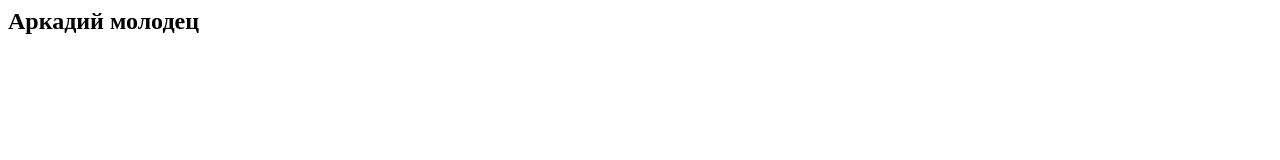
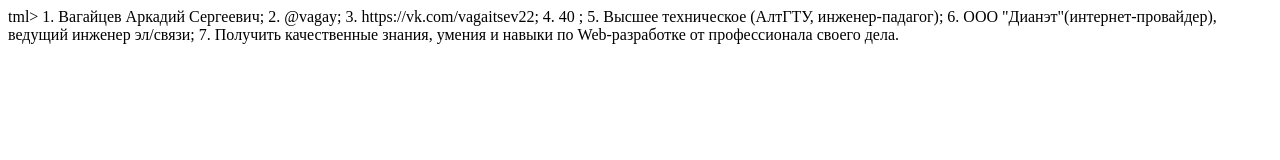
Before and after one commit to arcadiy22/lesson3, a plain HTML site: page index.html in a window 1280 px wide. Drawn offline with Linux system fonts and the light colour scheme.

Commit message:
add files

```diff
--- a/index.html
+++ b/index.html
@@ -1 +1,16 @@
-<h2>Аркадий молодец</h2>
+tml>
+<html lang="en">
+  <head>
+    <meta charset="utf-8">
+    <title>Vagaitsev AS</title>
+  </head>
+  <body>
+    1. Вагайцев Аркадий Сергеевич;
+    2. @vagay;
+    3. https://vk.com/vagaitsev22;
+    4. 40 ;
+    5. Высшее техническое (АлтГТУ, инженер-падагог);
+    6. ООО "Дианэт"(интернет-провайдер), ведущий инженер эл/связи;
+    7. Получить качественные знания, умения и навыки по Web-разработке от профессионала своего дела.
+  </body>
+</html>
```
Also changed, not shown: css/style.css (added), js/dynamic.js (added), 1 other file.
